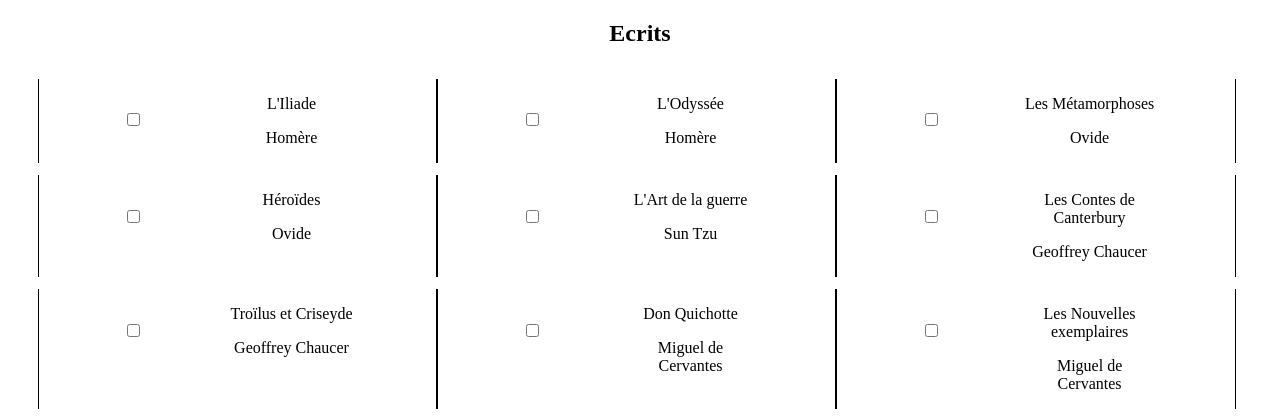
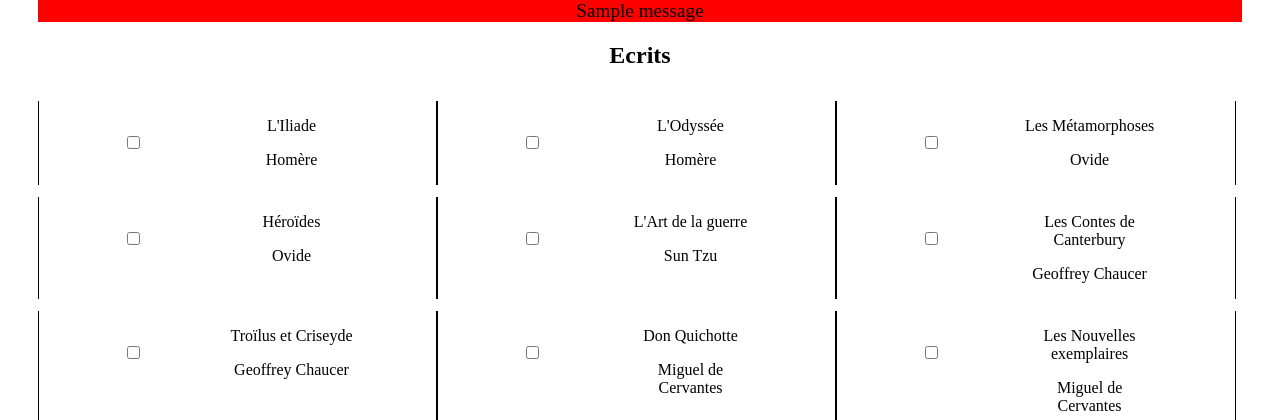
Before and after one commit to mtellene/ProjetMusee, a Flask app: page /itineraire in a window 1280 px wide. Shown: the part 130-550 px from the top of the page. Run offline with Flask 2, Linux system fonts and the light colour scheme; one stand-in notice (Sample message) is shown.

Commit message:
ajout message d'erreur + init en une fonction

```diff
--- a/app.py
+++ b/app.py
@@ -1,14 +1,12 @@
-from flask import Flask, render_template, request
+from flask import Flask, render_template, request, flash, redirect, url_for
 
-from init import init_db, remplir_table_oeuvre, remplir_table_salle, creer_dict
+from init import initialisation
 from fonctions import separation_par_types, avoir_id_salles, plus_court_chemin
 
 app = Flask(__name__)
+app.secret_key = b'_5#y2L"F4Q8z\n\xec]/'
 
-init_db()
-remplir_table_oeuvre()
-remplir_table_salle()
-creer_dict()
+initialisation()
 
 @app.route('/')
 def index():
@@ -26,6 +24,10 @@ def itineraire():
 @app.route('/resultat', methods=['POST'])
 def resultat():
     liste_oeuvres = request.form.getlist('check')
-    liste_id_salles = avoir_id_salles(liste_oeuvres)
-    resultat = plus_court_chemin(liste_id_salles)
-    return render_template("resultat.html", liste_oeuvres=liste_oeuvres, resultat=resultat)
+    if len(liste_oeuvres) > 0:
+        liste_id_salles = avoir_id_salles(liste_oeuvres)
+        resultat = plus_court_chemin(liste_id_salles)
+        return render_template("resultat.html", liste_oeuvres=liste_oeuvres, resultat=resultat)
+    else:
+        flash("Erreur ! Vous n'avez saisi aucunes oeuvres !")
+        return redirect(url_for('itineraire'))
--- a/init.py
+++ b/init.py
@@ -91,3 +91,9 @@ def creer_dict():
         mon_graph[str(cptL)] = liste
         cptL = cptL + 1
         ligne = f.readline()
+
+def initialisation():
+    init_db()
+    remplir_table_oeuvre()
+    remplir_table_salle()
+    creer_dict()
--- a/static/style.css
+++ b/static/style.css
@@ -112,3 +112,10 @@ h2 {
 #result {
   padding-left: 20%;
 }
+
+.flashes {
+  background-color: red;
+  text-align: center;
+  margin-top: -19px;
+  font-size: 1.2em;
+}
--- a/templates/itineraire.html
+++ b/templates/itineraire.html
@@ -20,6 +20,16 @@
           <li><a href="plan">Plan</a></li>
 				</ul>
       </nav>
+
+      {% with messages = get_flashed_messages() %}
+        {% if messages %}
+          <div class="flashes">
+            {% for message in messages %}
+              <p>{{ message }}</p>
+            {% endfor %}
+          </div>
+        {% endif %}
+      {% endwith %}
 
       <form action="/resultat" method="post">
         <h2> Ecrits </h2>
```
